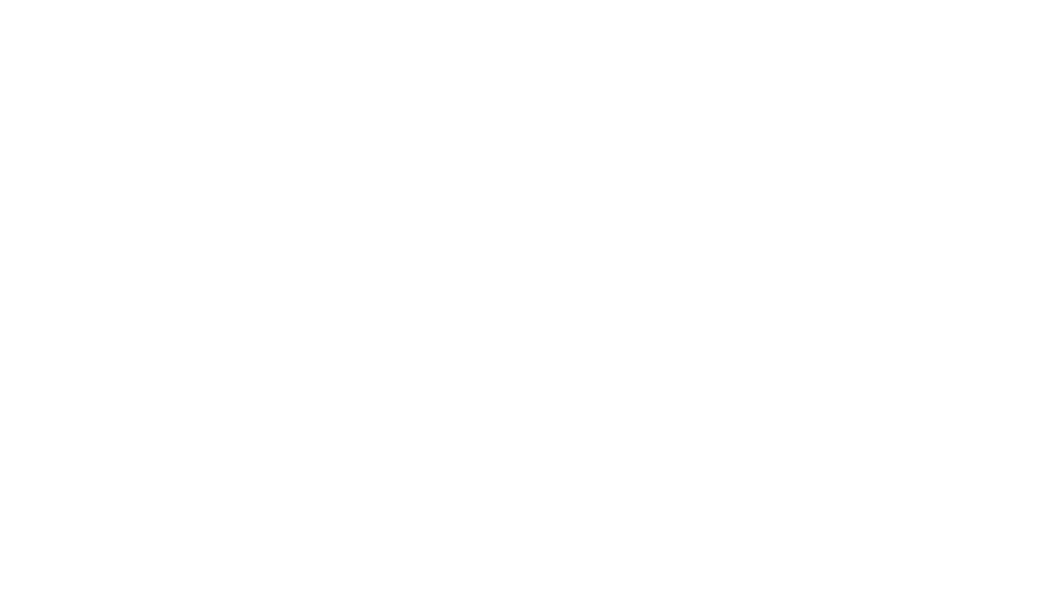
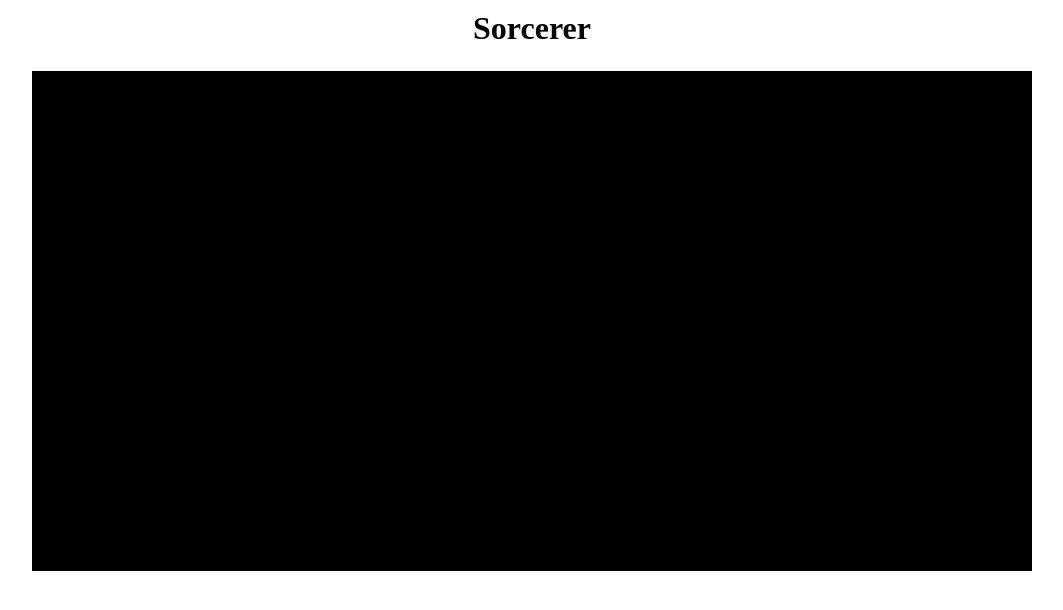
Before and after one commit to bakkerjoeri/sorcerer, a website built with webpack: page index.html in a window 1280 px wide. Shown: the whole page, without its empty margins (108-1171 px from the left). Built offline with nearby package versions, Linux system fonts and the light colour scheme.

Commit message:
Finish canvas setup

```diff
--- a/index.html
+++ b/index.html
@@ -1,13 +1,18 @@
 <!DOCTYPE html>
 <html>
+
 	<head>
 		<meta charset="utf-8" />
 		<meta name="viewport" content="width=device-width, initial-scale=1" />
+		<link href="dist/sorcerer.min.css" rel="stylesheet" type="text/css" />
 	</head>
+
 	<body>
 		<div class="app">
-      <canvas class="sorcerer"></canvas>
+			<h1>Sorcerer</h1>
+			<canvas class="canvas canvas__sorcerer"></canvas>
 		</div>
 		<script src="dist/sorcerer.min.js"></script>
 	</body>
+
 </html>
--- a/scripts/main.js
+++ b/scripts/main.js
@@ -0,0 +1,7 @@
+require('../style/main.scss');
+
+const canvas = document.querySelector('.canvas__sorcerer');
+const context = canvas.getContext('2d');
+
+context.fillStyle = '#000';
+context.fillRect(0, 0, canvas.clientWidth, canvas.clientHeight);
--- /dev/null
+++ b/style/main.scss
@@ -0,0 +1,20 @@
+* {
+    box-sizing: border-box;
+    margin: 0;
+    padding: 0;
+}
+
+h1 {
+    margin-bottom: .75em;
+    text-align: center;
+}
+
+.app {
+    max-width: 1020px;
+    padding: 10px;
+    margin: 0 auto;
+}
+
+.canvas__sorcerer {
+    width: 100%;
+}
```
Also changed, not shown: assets/character.png (added). Lines whose indentation alone changed are shown as unchanged.
